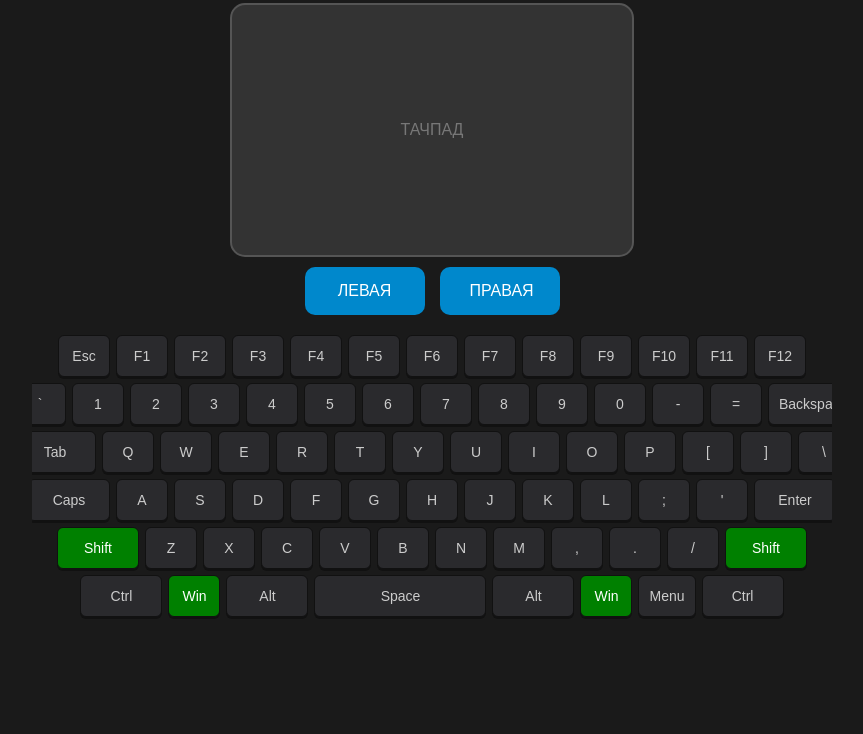
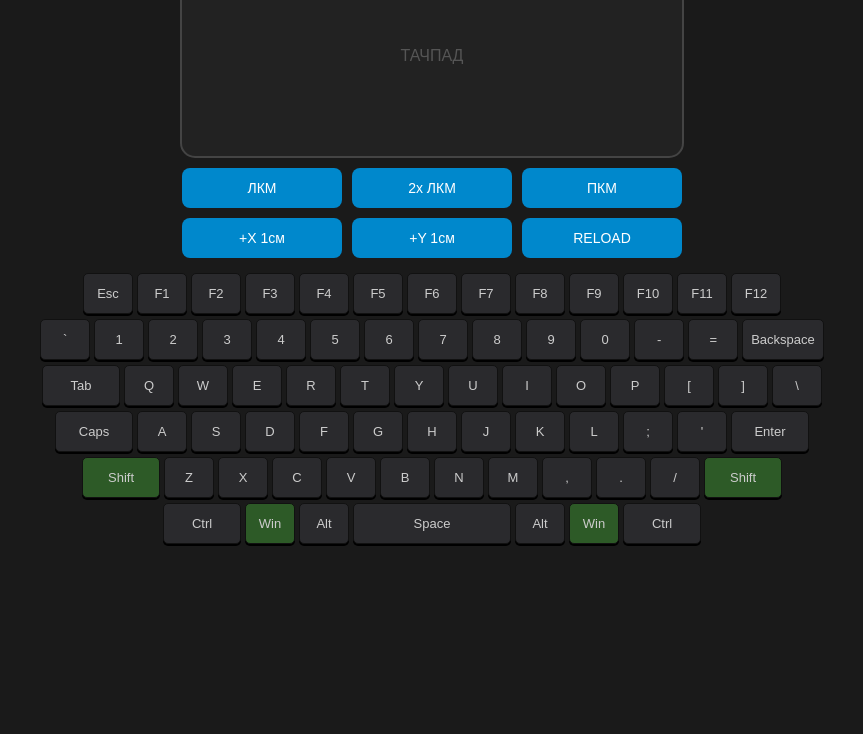
Before and after one commit to LIKLANI/3wbrw3avfr23bvr2v, a plain HTML site: page index.html in a window 1280 px wide. Shown: the part 66-800 px from the top of the page, without its empty margins (208-1071 px from the left). Drawn offline with Linux system fonts and the light colour scheme.

Commit message:
Add files via upload

```diff
--- a/index.html
+++ b/index.html
@@ -3,110 +3,37 @@
 <head>
     <meta charset="UTF-8">
     <meta name="viewport" content="width=device-width, initial-scale=1.0, maximum-scale=1.0, user-scalable=no">
-    <title>PC Remote Control</title>
+    <title>Hysteria Remote</title>
     <style>
-        body {
-            background: #1a1a1a;
-            color: white;
-            text-align: center;
-            font-family: sans-serif;
-            margin: 0;
-            padding: 10px;
-            /* Запрещаем выделение текста при долгом тапе на телефоне */
-            user-select: none;
-            -webkit-user-select: none;
-        }
+        body { background: #1a1a1a; color: white; text-align: center; font-family: sans-serif; margin: 0; padding: 10px; user-select: none; -webkit-user-select: none; }
+        .pad { width: 95%; max-width: 500px; height: 200px; background: #222; margin: 10px auto; border-radius: 15px; border: 2px solid #444; touch-action: none; display: flex; align-items: center; justify-content: center; color: #555; }
 
-        /* ТАЧПАД */
-        .pad {
-            width: 90%;
-            max-width: 400px;
-            height: 250px;
-            background: #333;
-            margin: 10px auto;
-            border-radius: 15px;
-            border: 2px solid #555;
-            touch-action: none; /* Чтобы страница не скроллилась при движении пальца */
-            display: flex;
-            align-items: center;
-            justify-content: center;
-            color: #777;
-        }
+        .mouse-btns { display: grid; grid-template-columns: repeat(3, 1fr); gap: 10px; margin: 10px auto; max-width: 500px; }
+        .mouse-btn { padding: 12px; font-size: 14px; border-radius: 8px; border: none; background: #0088cc; color: white; transition: transform 0.05s, background 0.1s; }
+        .mouse-btn:active { transform: scale(0.95); background: #005f8f; }
 
-        /* КНОПКИ МЫШИ */
-        .mouse-btns {
-            display: flex;
-            justify-content: center;
-            gap: 15px;
-            margin-bottom: 20px;
-        }
+        .keyboard { display: flex; flex-direction: column; gap: 5px; margin-top: 15px; overflow-x: auto; padding-bottom: 20px; }
+        .row { display: flex; justify-content: center; gap: 4px; }
+        .key { background: #2a2a2d; border: 1px solid #111; border-radius: 5px; color: #ccc; padding: 12px 8px; min-width: 32px; font-size: 13px; box-shadow: 0 2px 0 #000; transition: all 0.05s; }
 
-        .mouse-btn {
-            padding: 15px 30px;
-            font-size: 16px;
-            border-radius: 10px;
-            border: none;
-            background: #0088cc;
-            color: white;
-            cursor: pointer;
-            width: 120px;
-            /* Анимация плавности */
-            transition: transform 0.1s, background-color 0.1s;
-        }
-
-        /* АНИМАЦИЯ НАЖАТИЯ */
-        .mouse-btn:active, .key:active {
-            transform: scale(0.92); /* Уменьшается при нажатии */
-            background-color: #005f8f;
-        }
-
-        /* КЛАВИАТУРА */
-        .keyboard {
-            display: flex;
-            flex-direction: column;
-            gap: 6px;
-            max-width: 800px;
-            margin: 0 auto;
-            overflow-x: auto; /* Чтобы на маленьких экранах можно было сдвинуть */
-            padding-bottom: 20px;
-        }
-
-        .row {
-            display: flex;
-            justify-content: center;
-            gap: 6px;
-        }
-
-        .key {
-            background: #2a2a2d;
-            border: 1px solid #111;
-            border-radius: 6px;
-            color: #ccc;
-            padding: 12px 10px;
-            min-width: 30px;
-            font-size: 14px;
-            cursor: pointer;
-            box-shadow: 0 2px 0 #111;
-            transition: transform 0.1s, background-color 0.1s, box-shadow 0.1s;
-        }
-
-        /* Спец-клавиши делаем чуть шире */
+        /* Стиль для зажатой клавиши */
+        .key.active { background: #555; transform: translateY(2px); box-shadow: none; color: #fff; }
+        .key.green { background: #2d5a27; }
         .key.wide { min-width: 60px; }
-        .key.extra-wide { min-width: 150px; } /* Для пробела */
-
-        /* Цвета для спец клавиш как на скрине */
-        .key.green-toggle { background: #008000; color: white; }
+        .key.extra-wide { min-width: 140px; }
     </style>
 </head>
 <body>
 
-    <h3>PC REMOTE CONTROL</h3>
-
     <div class="pad" id="touchpad">ТАЧПАД</div>
 
     <div class="mouse-btns">
-        <button class="mouse-btn" onclick="sendCmd('click')">ЛЕВАЯ</button>
-        <button class="mouse-btn" onclick="sendCmd('rclick')">ПРАВАЯ</button>
+        <button class="mouse-btn" onclick="sendCmd('click')">ЛКМ</button>
+        <button class="mouse-btn" onclick="sendCmd('double_click')">2x ЛКМ</button>
+        <button class="mouse-btn" onclick="sendCmd('rclick')">ПКМ</button>
+        <button class="mouse-btn" onclick="sendCmd('move_x_1cm')">+X 1см</button>
+        <button class="mouse-btn" onclick="sendCmd('move_y_1cm')">+Y 1см</button>
+        <button class="mouse-btn" onclick="location.reload()">RELOAD</button>
     </div>
 
     <div class="keyboard" id="keyboard"></div>
@@ -115,81 +42,57 @@
         const DB_URL = "https://hysteriadb-519c4-default-rtdb.firebaseio.com/commands/input.json";
 
         function sendCmd(data) {
-            // Отправляем команду в базу
-            fetch(DB_URL, {
-                method: 'PUT',
-                body: JSON.stringify(data)
-            });
-            // Вибрация телефона при нажатии (работает на Android)
-            if (navigator.vibrate) navigator.vibrate(20);
+            fetch(DB_URL, { method: 'PUT', body: JSON.stringify(data) });
+            if (navigator.vibrate) navigator.vibrate(15);
         }
 
-        // --- ЛОГИКА ТАЧПАДА ---
+        // Движение мыши
         const pad = document.getElementById('touchpad');
         pad.addEventListener('touchmove', (e) => {
+            e.preventDefault();
             const touch = e.touches[0];
             const rect = pad.getBoundingClientRect();
-            // Примерное масштабирование
             const x = Math.round((touch.clientX - rect.left) / rect.width * 1920);
             const y = Math.round((touch.clientY - rect.top) / rect.height * 1080);
-
-            // Чтобы не спамить базу слишком часто, можно добавить таймер,
-            // но пока оставляем прямую отправку
             sendCmd(`move:${x},${y}`);
         });
 
-        // --- ГЕНЕРАЦИЯ КЛАВИАТУРЫ ---
-        // Раскладка кнопок
+        // Клавиатура с поддержкой удержания (touchstart/touchend)
         const layout = [
             ['Esc', 'F1', 'F2', 'F3', 'F4', 'F5', 'F6', 'F7', 'F8', 'F9', 'F10', 'F11', 'F12'],
             ['`', '1', '2', '3', '4', '5', '6', '7', '8', '9', '0', '-', '=', 'Backspace'],
             ['Tab', 'Q', 'W', 'E', 'R', 'T', 'Y', 'U', 'I', 'O', 'P', '[', ']', '\\'],
             ['Caps', 'A', 'S', 'D', 'F', 'G', 'H', 'J', 'K', 'L', ';', "'", 'Enter'],
             ['Shift', 'Z', 'X', 'C', 'V', 'B', 'N', 'M', ',', '.', '/', 'Shift'],
-            ['Ctrl', 'Win', 'Alt', 'Space', 'Alt', 'Win', 'Menu', 'Ctrl']
+            ['Ctrl', 'Win', 'Alt', 'Space', 'Alt', 'Win', 'Ctrl']
         ];
 
-        const kbContainer = document.getElementById('keyboard');
-
-        layout.forEach(rowKeys => {
+        const kb = document.getElementById('keyboard');
+        layout.forEach(row => {
             const rowDiv = document.createElement('div');
             rowDiv.className = 'row';
-
-            rowKeys.forEach(keyName => {
+            row.forEach(name => {
                 const btn = document.createElement('div');
                 btn.className = 'key';
-                btn.innerText = keyName;
+                btn.innerText = name;
+                if (['Shift', 'Win'].includes(name)) btn.classList.add('green');
+                if (['Enter', 'Backspace', 'Tab', 'Caps', 'Shift', 'Ctrl'].includes(name)) btn.classList.add('wide');
+                if (name === 'Space') btn.classList.add('extra-wide');
 
-                // Делаем некоторые кнопки шире
-                if (['Backspace', 'Tab', 'Caps', 'Enter', 'Shift', 'Ctrl', 'Alt'].includes(keyName)) {
-                    btn.classList.add('wide');
-                }
-                if (keyName === 'Space') {
-                    btn.classList.add('extra-wide');
-                }
-                // Красим Shift и Win в зеленый, как на фото
-                if (keyName === 'Shift' || keyName === 'Win') {
-                    btn.classList.add('green-toggle');
-                }
-
-                // Обработчик нажатия. Отправляем в базу "key:ИмяКлавиши"
+                // Логика зажатия
                 btn.addEventListener('touchstart', (e) => {
-                    e.preventDefault(); // Убираем стандартное поведение телефона
-                    btn.style.transform = 'scale(0.9)'; // Визуальное нажатие
-                    sendCmd(`key:${keyName}`);
+                    e.preventDefault();
+                    btn.classList.add('active');
+                    sendCmd(`down:${name}`);
                 });
-
-                // Возвращаем кнопку в исходное состояние когда палец отпущен
                 btn.addEventListener('touchend', () => {
-                    btn.style.transform = 'scale(1)';
+                    btn.classList.remove('active');
+                    sendCmd(`up:${name}`);
                 });
-
-                // Для теста на ПК мышкой
-                btn.addEventListener('mousedown', () => sendCmd(`key:${keyName}`));
 
                 rowDiv.appendChild(btn);
             });
-            kbContainer.appendChild(rowDiv);
+            kb.appendChild(rowDiv);
         });
     </script>
 </body>
```
